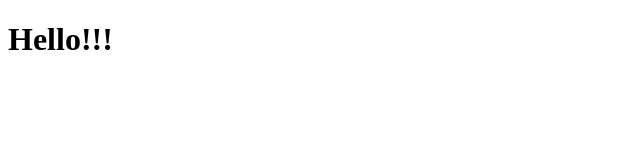
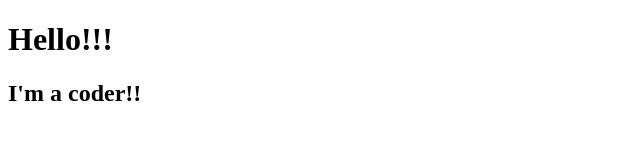
Before and after one commit to bubbaspaarx/git-101, a plain HTML site: page index.html in a window 1280 px wide. Shown: the whole page, without its empty margins (0-640 px from the left). Drawn offline with Linux system fonts and the light colour scheme.

Commit message:
Added new line to file

```diff
--- a/index.html
+++ b/index.html
@@ -5,6 +5,7 @@
 	</head>
 	<body>
 		<h1>Hello!!!</h1>
+		<h2>I'm a coder!!</h2>
 
 	</body>
 </html>
```
